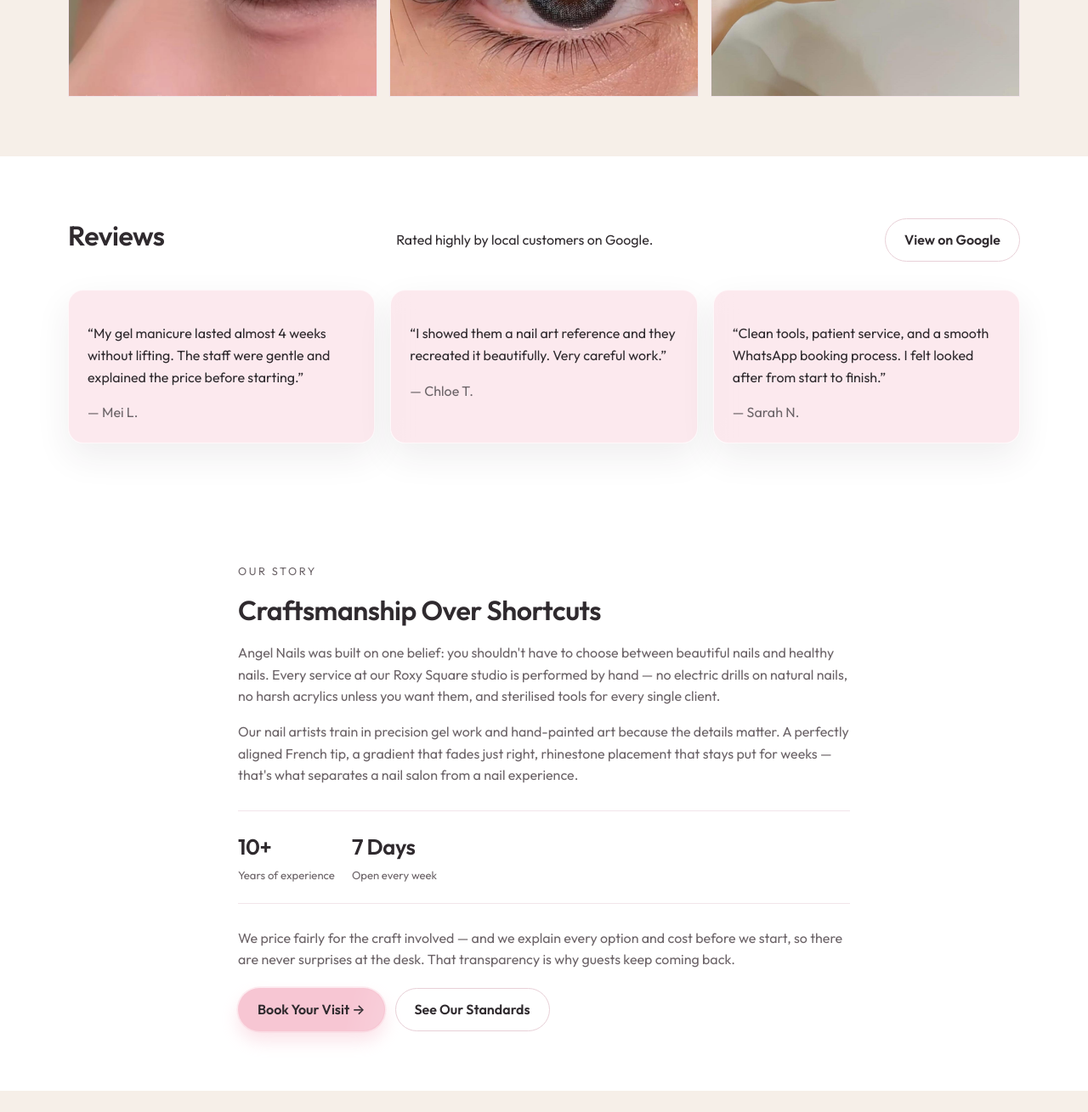
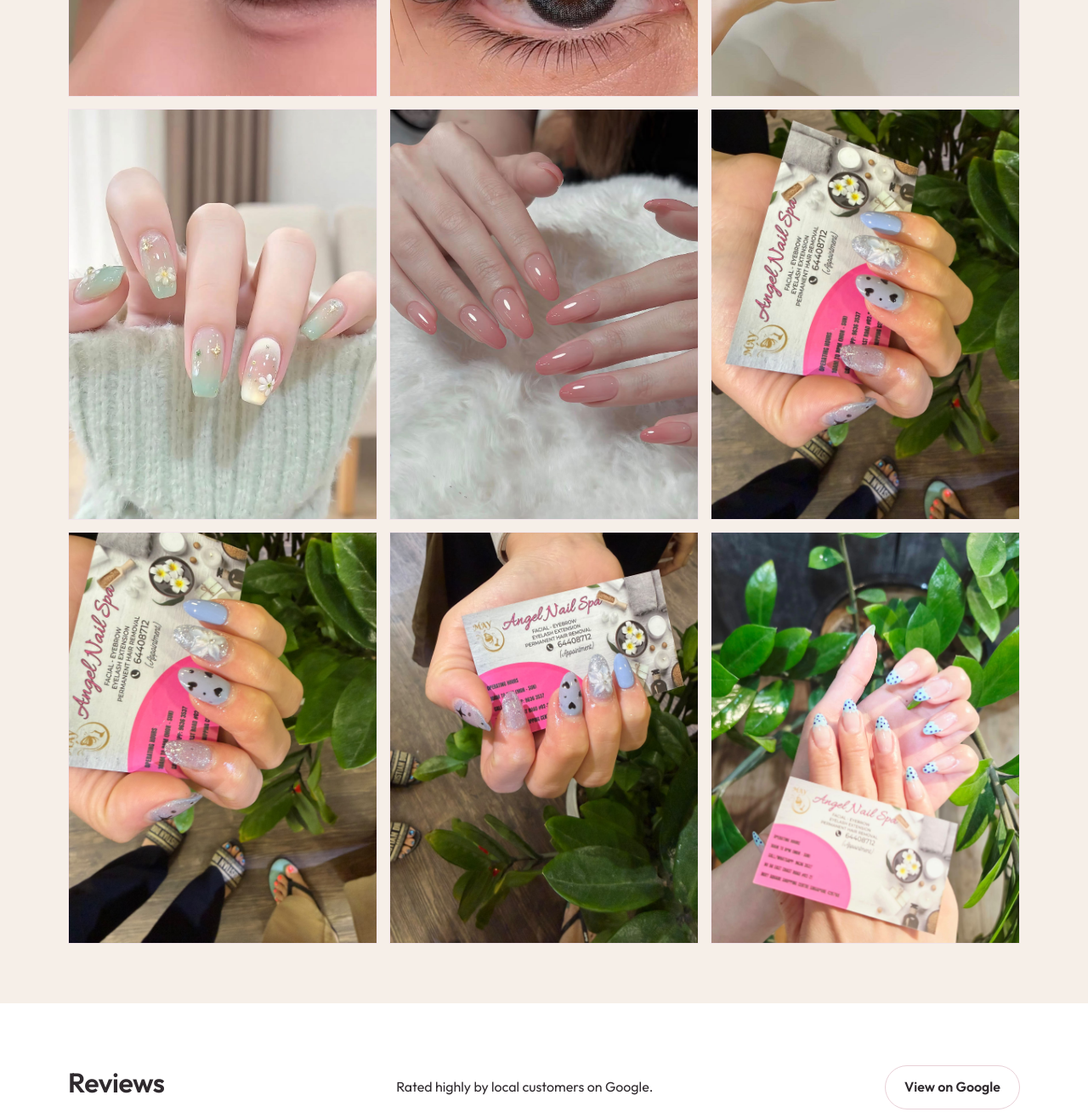
Before and after one commit to Yanguangchen/Angel-Nails, a plain HTML site: page index.html in a window 1280 px wide. Shown: the part 4360-5669 px from the top of the page at 85% size. Drawn offline with Linux system fonts and the light colour scheme.

Commit message:
Add six new nail design photos to the homepage gallery
Co-authored-by: Chen Yanguang <Yanguangchen@users.noreply.github.com>

```diff
--- a/index.html
+++ b/index.html
@@ -402,6 +402,24 @@
             <figure class="gallery-item" data-full="Assets/Samples/9.jpg">
               <img src="Assets/Samples/9.jpg" alt="Nail design 9" width="480" height="480" loading="lazy" />
             </figure>
+            <figure class="gallery-item" data-full="Assets/Samples/13.jpg">
+              <img src="Assets/Samples/13.jpg" alt="Mint green ombre nails with flower and gold star accents" width="480" height="480" loading="lazy" />
+            </figure>
+            <figure class="gallery-item" data-full="Assets/Samples/14.jpg">
+              <img src="Assets/Samples/14.jpg" alt="Glossy sheer pink almond nails" width="480" height="480" loading="lazy" />
+            </figure>
+            <figure class="gallery-item" data-full="Assets/Samples/15.jpg">
+              <img src="Assets/Samples/15.jpg" alt="Baby blue and silver glitter nails with 3D flower and heart art" width="480" height="480" loading="lazy" />
+            </figure>
+            <figure class="gallery-item" data-full="Assets/Samples/16.jpg">
+              <img src="Assets/Samples/16.jpg" alt="Baby blue and silver glitter nails with 3D flower and heart art, side view" width="480" height="480" loading="lazy" />
+            </figure>
+            <figure class="gallery-item" data-full="Assets/Samples/17.jpg">
+              <img src="Assets/Samples/17.jpg" alt="Pastel blue glitter nails with 3D flower, hearts and star accents" width="480" height="480" loading="lazy" />
+            </figure>
+            <figure class="gallery-item" data-full="Assets/Samples/18.jpg">
+              <img src="Assets/Samples/18.jpg" alt="Polka dot French tip almond nails" width="480" height="480" loading="lazy" />
+            </figure>
           </div>
           <div class="gallery-actions">
             <button class="btn ghost" id="gallery-toggle" type="button" aria-expanded="false">
```
Also changed, not shown: Assets/Samples/13.jpg (added), Assets/Samples/14.jpg (added), Assets/Samples/15.jpg (added), Assets/Samples/16.jpg (added), Assets/Samples/17.jpg (added), Assets/Samples/18.jpg (added), 1 other file.
